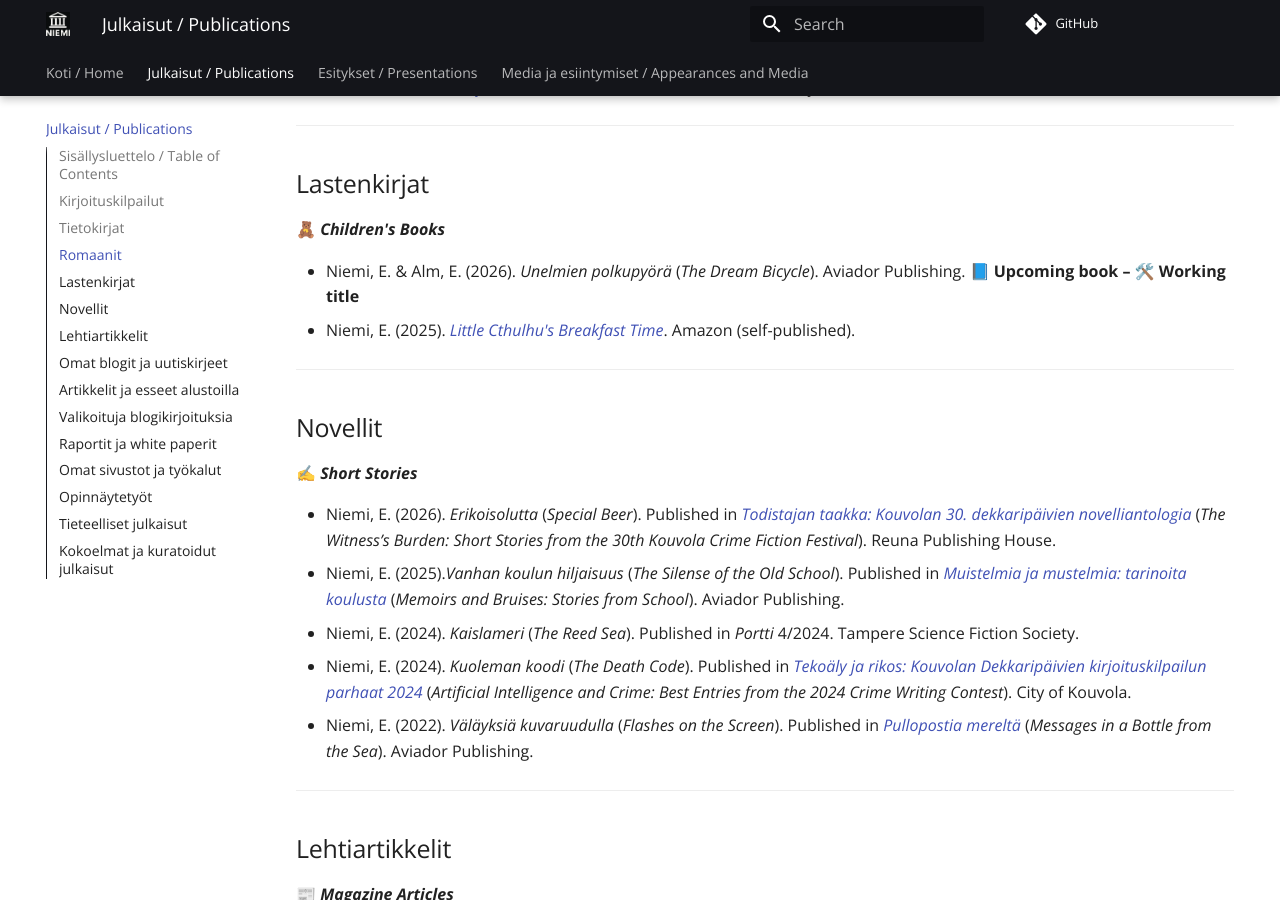
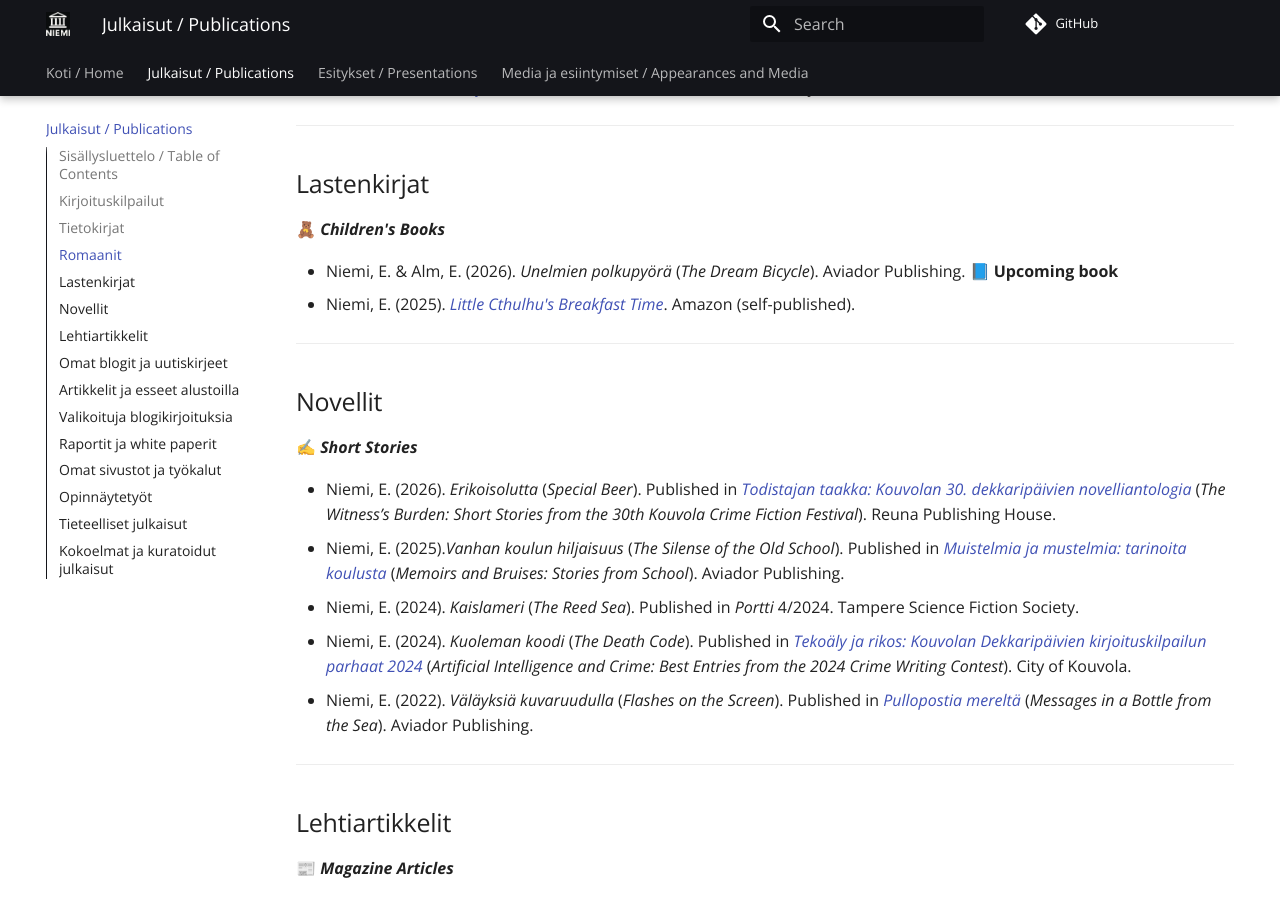
Before and after one commit to eetuniemiphd/eetuniemi, an MkDocs documentation site: the page built from docs/publications.md, in a window 1280 px wide and 900 px high, scrolled down 2267 px. Built offline with MkDocs 1.6.1 and Material for MkDocs 9.7.7, drawn with Linux system fonts in a browser that asks for light colours; comment, search, counter and statistics services are not loaded.

Commit message:
Update publications.md

```diff
--- a/docs/publications.md
+++ b/docs/publications.md
@@ -73,7 +73,7 @@
 ## Lastenkirjat
 🧸 ***Children's Books***
 
-- Niemi, E. & Alm, E. (2026). *Unelmien polkupyörä* (*The Dream Bicycle*). Aviador Publishing. **📘 Upcoming book – 🛠️ Working title**
+- Niemi, E. & Alm, E. (2026). *Unelmien polkupyörä* (*The Dream Bicycle*). Aviador Publishing. **📘 Upcoming book**
 - Niemi, E. (2025). *[Little Cthulhu's Breakfast Time](https://www.amazon.com/dp/B0FBGJ1Y7T)*. Amazon (self-published).
 
 ---
```
